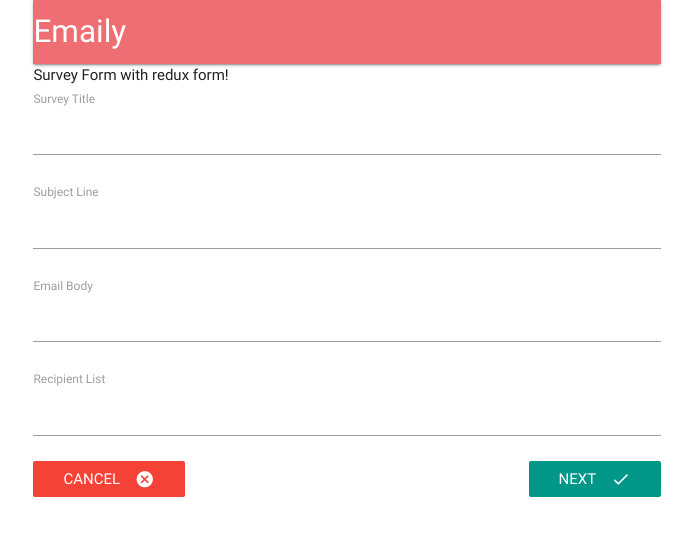
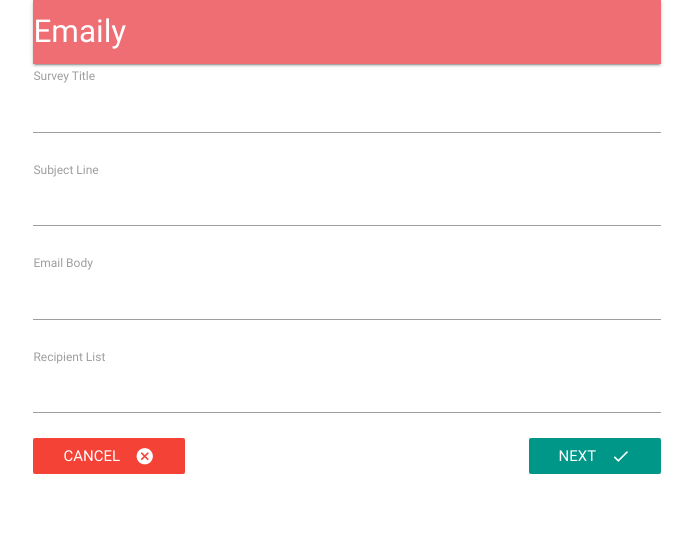
Before and after one commit to rizwanzaheer/Emaily_MERN_App, a React (Create React App) app in the folder client/: page /surveys/new in a window 1280 px wide. Shown: the top 536 px of the page, without its empty margins (293-986 px from the left). Built offline with nearby package versions, Linux system fonts and the light colour scheme; no server answers.

Commit message:
Form review added validate emails

```diff
--- a/client/src/components/surveys/SurveyForm.jsx
+++ b/client/src/components/surveys/SurveyForm.jsx
@@ -3,7 +3,7 @@ import { NavLink } from "react-router-dom";
 import { reduxForm, Field } from "redux-form";
 import _ from "lodash";
 import SurveyField from "./SurveyField";
-import validEmails from '../../utils/validateEmails';
+import validEmails from "../../utils/validateEmails";
 const FIELDS = [
   { label: "Survey Title", name: "title", noValueError: "Survey Title" },
   { label: "Subject Line", name: "subject", noValueError: "Subject Line" },
@@ -37,8 +37,11 @@ class SurveyForm extends Component {
   render() {
     return (
       <div>
-        Survey Form with redux form!
-        <form onSubmit={this.props.handleSubmit(value => console.log(value))}>
+        <form
+          onSubmit={this.props.handleSubmit(() => {
+            this.props.onSurveySubmit();
+          })}
+        >
           {this.renderFields()}
           <NavLink className="red btn-flat white-text" to="/surveys">
             Cancel
@@ -55,6 +58,7 @@ class SurveyForm extends Component {
 }
 function validate(values) {
   const errors = {};
+  errors.emails = validEmails(values.emails || "");
   if (!values.title) {
     errors.title = "You must provide a title!";
   }
--- /dev/null
+++ b/client/src/components/surveys/SurveyFormReview.jsx
@@ -0,0 +1,11 @@
+import React, { Component } from 'react'
+
+export default class SurveyFormReview extends Component {
+  render() {
+    return (
+      <div>
+        SurveyFormReview
+      </div>
+    )
+  }
+}
--- a/client/src/components/surveys/SurveyNew.jsx
+++ b/client/src/components/surveys/SurveyNew.jsx
@@ -1,8 +1,20 @@
 import React, { Component } from "react";
-import SurveyForm from './SurveyForm';
+import SurveyForm from "./SurveyForm";
+import SurveyFormReview from "./SurveyFormReview";
 
 export default class SurveyNew extends Component {
+  state = {
+    showFormReview: false
+  };
+  renderContent() {
+    if (this.state.showFormReview) {
+      return <SurveyFormReview />;
+    }
+    return (
+      <SurveyForm onSurveySubmit={() => this.state({ showFormReview: true })} />
+    );
+  }
   render() {
-    return <SurveyForm />;
+    return this.renderContent();
   }
 }
--- a/client/src/utils/validateEmails.jsx
+++ b/client/src/utils/validateEmails.jsx
@@ -1,4 +1,4 @@
-const re = /^(([^<>()\[\]\\.,;:\s@"]+(\.[^<>()\[\]\\.,;:\s@"]+)*)|(".+"))@((\[[0-9]{1,3}\.[0-9]{1,3}\.[0-9]{1,3}\.[0-9]{1,3}])|(([a-zA-Z\-0-9]+\.)+[a-zA-Z]{2,}))$/;
+const re = /^[a-zA-Z0-9.!#$%&’*+/=?^_`{|}~-]+@[a-zA-Z0-9-]+(?:\.[a-zA-Z0-9-]+)*$/;
 export default emails => {
   const invalidEmails = emails
     .split(",")
@@ -7,6 +7,5 @@ export default emails => {
   if (invalidEmails.length) {
     return `These emails are invalid: ${invalidEmails}`;
   }
-
   return;
 };
```
